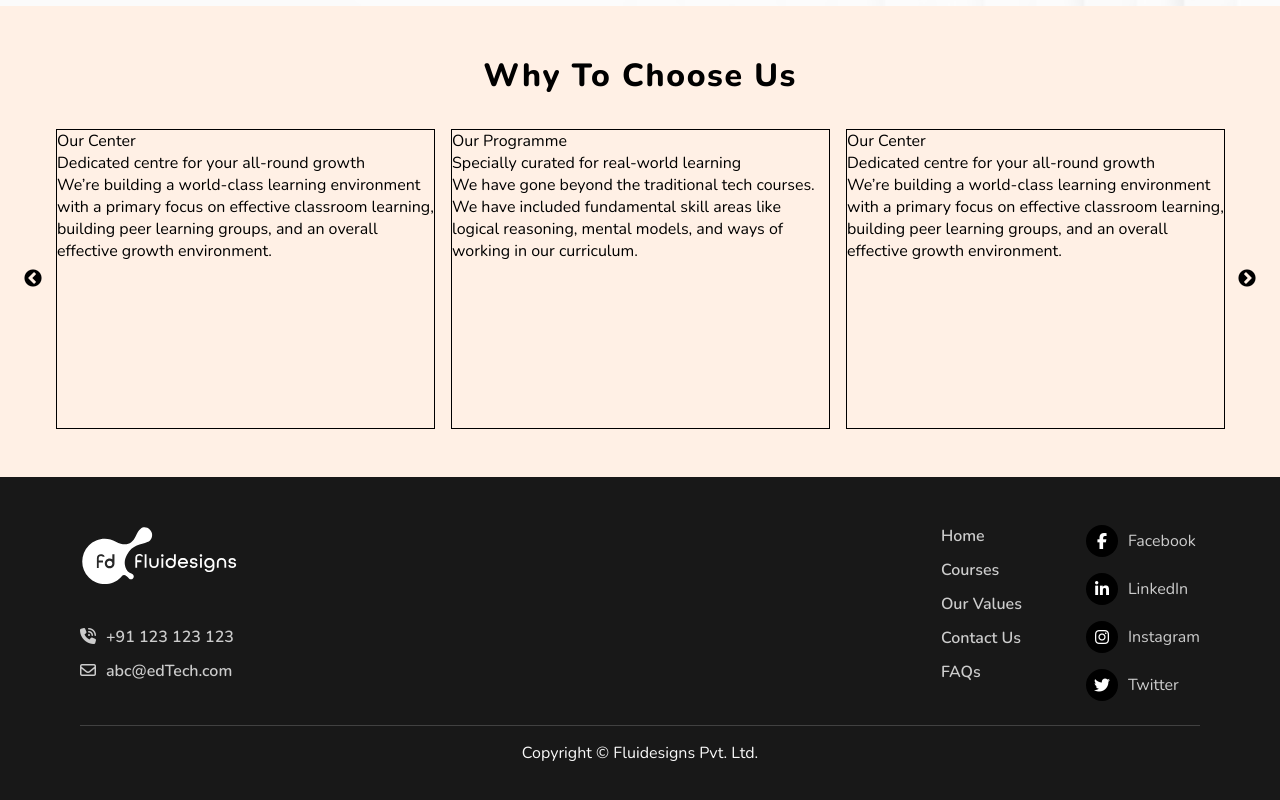
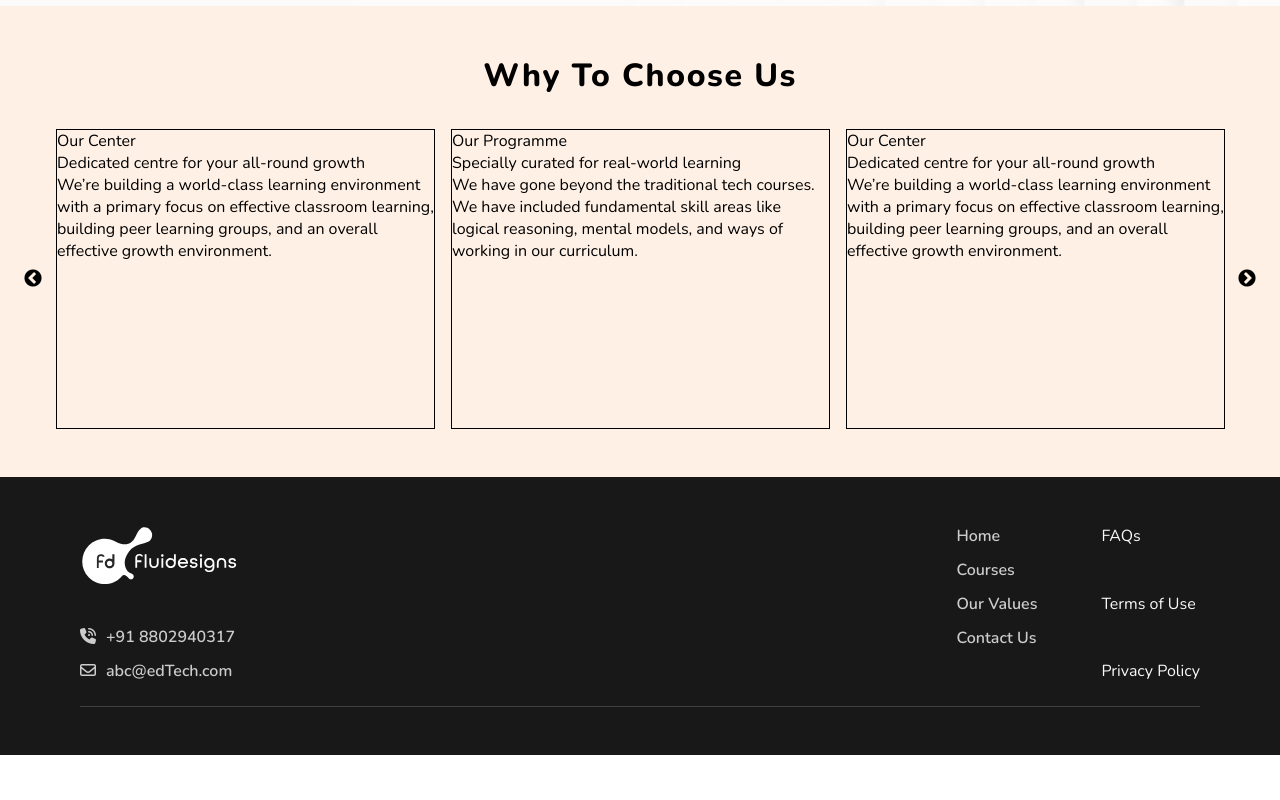
Before and after one commit to drumil32/Ed-Tech, a React (Vite) app in the folder frontend/: page / in a window 1280 px wide. Shown: the part 1258-2058 px from the top of the page. After the commit the page ends 2013 px from the top, so only its background shows below. Built offline with nearby package versions, Linux system fonts and the light colour scheme.

Commit message:
fix : footer content is modified

```diff
--- a/frontend/src/components/organisms/Footer/ContactInfo.tsx
+++ b/frontend/src/components/organisms/Footer/ContactInfo.tsx
@@ -12,7 +12,7 @@ const ContactInfo: React.FC = () => {
     const contactInfoArray: ContactInfo[] = [
         {
             icon: <i className="fa-solid fa-phone-volume"></i>,
-            title: "+91 123 123 123"
+            title: "+91 8802940317"
         },
         {
             icon: <i className="fa-regular fa-envelope"></i>,
--- a/frontend/src/components/organisms/Footer/Footer.tsx
+++ b/frontend/src/components/organisms/Footer/Footer.tsx
@@ -1,6 +1,7 @@
 import React from "react";
 import "./style.scss";
 import PagesName from "./PagesName";
+import { Link } from "react-router-dom";
 import ContactInfo from "./ContactInfo";
 
 const Footer: React.FC = () => {
@@ -12,10 +13,13 @@ const Footer: React.FC = () => {
           <div className="footer_rightSection">
             <PagesName />
             <div className="social-media">
-              <a
+
+              <Link to="/faqs" >FAQs</Link>
+              <Link to="/" >Terms of Use</Link>
+              <Link to="/" >Privacy Policy</Link>
+              {/* <a
                 href="#"
-                target="_blank
-          "
+                target="_blank"
                 rel="noopener noreferrer"
               >
                 <i className="fa-brands fa-facebook-f"></i>{" "}
@@ -23,8 +27,7 @@ const Footer: React.FC = () => {
               </a>
               <a
                 href="#"
-                target="_blank
-          "
+                target="_blank"
                 rel="noopener noreferrer"
               >
                 <i className="fa-brands fa-linkedin-in"></i>{" "}
@@ -32,8 +35,7 @@ const Footer: React.FC = () => {
               </a>
               <a
                 href="#"
-                target="_blank
-          "
+                target="_blank"
                 rel="noopener noreferrer"
               >
                 <i className="fa-brands fa-instagram"></i>{" "}
@@ -41,16 +43,15 @@ const Footer: React.FC = () => {
               </a>
               <a
                 href="#"
-                target="_blank
-          "
+                target="_blank"
                 rel="noopener noreferrer"
               >
                 <i className="fa-brands fa-twitter"></i> <span>Twitter</span>
-              </a>
+              </a> */}
             </div>
           </div>
         </div>
-        <p className="copyright">Copyright © Fluidesigns Pvt. Ltd.</p>
+        {/* <p className="copyright">Copyright © Fluidesigns Pvt. Ltd.</p> */}
       </div>
     </footer>
   );
--- a/frontend/src/components/organisms/Footer/PagesName.tsx
+++ b/frontend/src/components/organisms/Footer/PagesName.tsx
@@ -52,9 +52,9 @@ const PagesName: React.FC = () => {
         <li>
           <Link to="/contact" onClick={scrollToTop}>Contact Us</Link>
         </li>
-        <li>
+        {/* <li>
           <Link to="/faqs" onClick={scrollToTop}>FAQs</Link>
-        </li>
+        </li> */}
       </ul>
     </div>
   );
```
